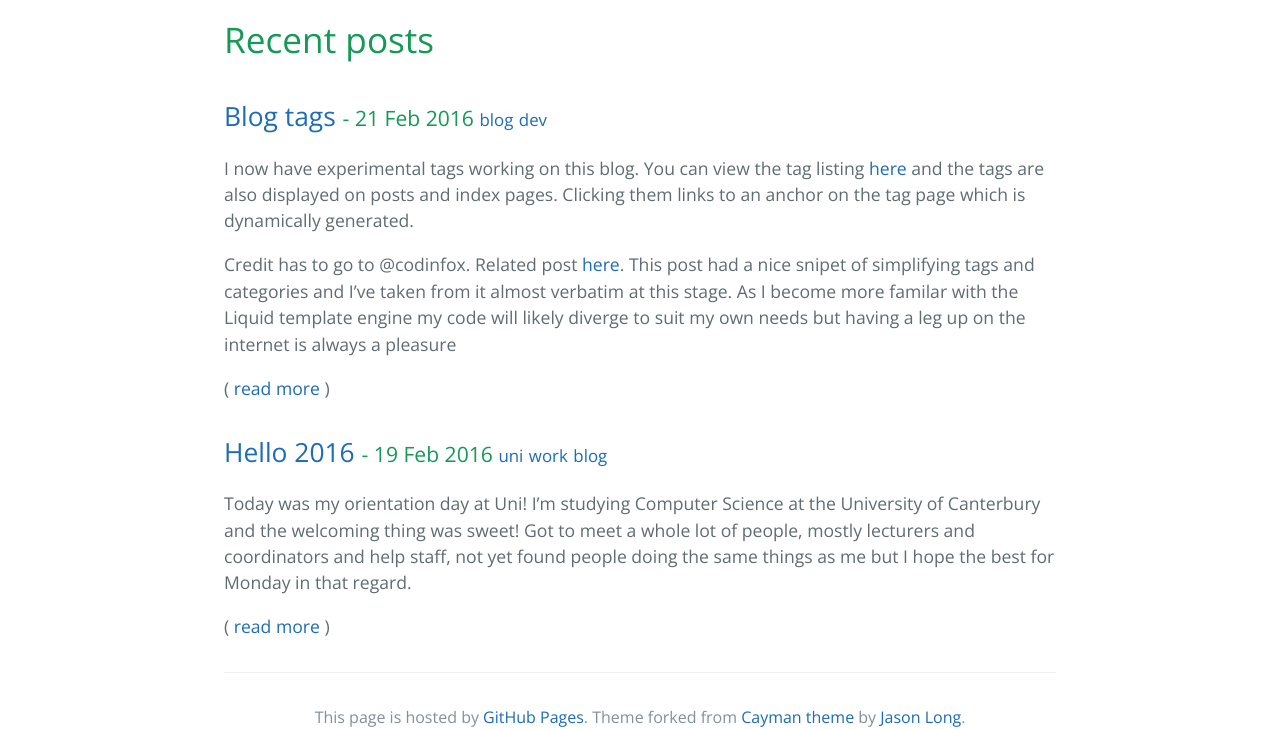
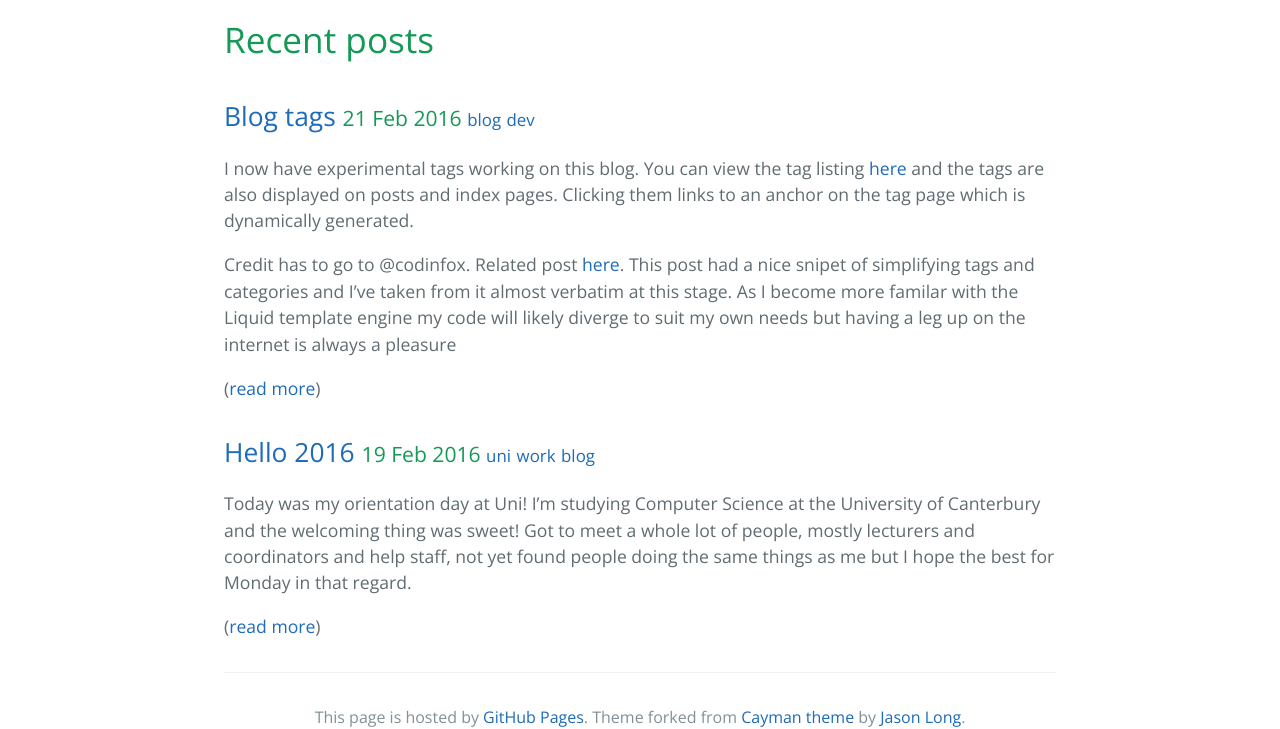
Before and after one commit to nevercast/nevercast.github.io, a Jekyll site: the page built from blog/index.html, in a window 1280 px wide. Shown: the part 305-1034 px from the top of the page. Built offline with Jekyll 4.4.1, drawn with Linux system fonts in a browser that asks for light colours.

Commit message:
Tweak post_ref/excerpt layout

```diff
--- a/_includes/post_excerpt.html
+++ b/_includes/post_excerpt.html
@@ -1,4 +1,4 @@
 {% assign ref = include.post %}
 <span class='excerpt-container'>
-{{ ref.excerpt }} ( <a href="{{ref.url}}">read more</a> )
+{{ ref.excerpt }} (<a href="{{ref.url}}">read more</a>)
 </span>
--- a/_includes/post_ref.html
+++ b/_includes/post_ref.html
@@ -2,7 +2,7 @@
 {% assign htag = include.header | default: "h3" %}
 <{{ htag }}>
 <a href="{{ ref.url }}">{{ ref.title }}</a>
-<small>- {{ ref.date | date_to_string }}
+<small>{{ ref.date | date_to_string }}
 {% for tag in ref.tags %}
    <small><a class="tag" href="/blog/tag#{{ tag | slugify }}">{{ tag }}</a></small>
 {% endfor %}
```
